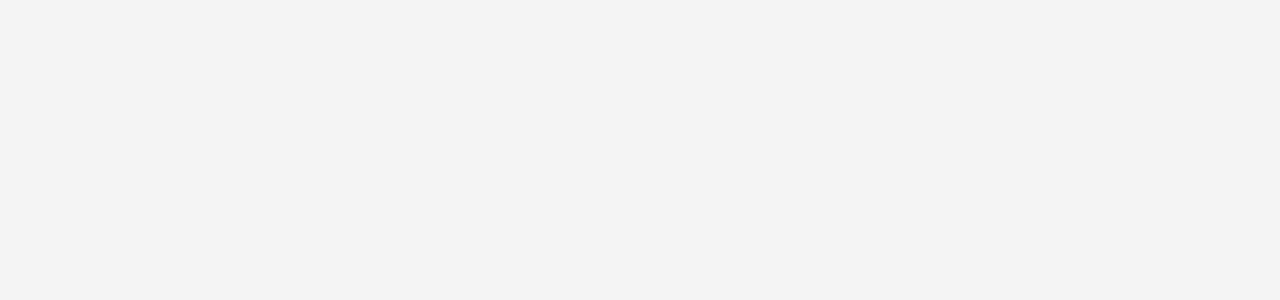
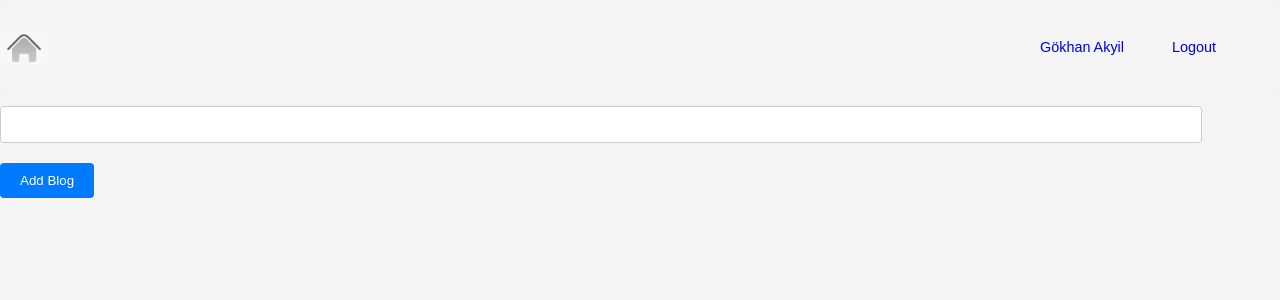
Before and after one commit to akyil88/my-blog-app-capstone, a React (Vite) app in the folder frontend/: page /create in a window 1280 px wide. Before the commit this address had no page. Shown: the top 300 px of the page. Built offline with nearby package versions, Linux system fonts and the light colour scheme.

Commit message:
Header and createpage created with styling

```diff
--- a/frontend/src/App.tsx
+++ b/frontend/src/App.tsx
@@ -1,5 +1,7 @@
 import {BrowserRouter as Router, Routes, Route} from "react-router-dom";
 import Homepage from "./HomePage/HomePage.tsx";
+import BlogCreatePage from "./BlogCreatePage/BlogCreatePage.tsx";
+
 
 function App() {
 
@@ -7,6 +9,10 @@ function App() {
     return (
         <Routes>
             <Route path="/" element={<Homepage/>}/>
+            <Route path="create" element={<BlogCreatePage/>}/>
+
+
+
         </Routes>
     )
 }
--- a/frontend/src/BlogCreate/BlogCreate.ts
+++ b/frontend/src/BlogCreatePage/BlogCreatePage.ts
@@ -1,4 +1,4 @@
-export type BlogCreate = {
+export type BlogCreatePage = {
     title: string,
     description:string,
 }
--- a/frontend/src/BlogCreate/BlogCreate.tsx
+++ b/frontend/src/BlogCreatePage/BlogCreatePage.tsx
@@ -1,6 +1,7 @@
 import React, { useState } from "react";
 import axios from "axios";
 import { Blog } from '../BlogCard/Blog.ts';
+import Header from "../Header/Header.tsx";
 
 type Props = {
     onBlogSaved: () => void;
@@ -21,12 +22,13 @@ const CreateBlog: React.FC<Props> = ({ onBlogSaved }) => {
                 title: text,
             } as Blog)
             .then(() => {
-                onBlogSaved(); // Nach dem Speichern Blogs neu laden
+                onBlogSaved();
             });
     }
 
     return (
         <div className="input-container">
+            <Header />
             <input type="text" value={text} onChange={changeText} />
             <button onClick={saveBlog}>Add Blog</button>
         </div>
--- a/frontend/src/Header/Header.css
+++ b/frontend/src/Header/Header.css
@@ -1,34 +1,7 @@
-
-:root {
-    --color-primaary: #6f6af8;
-    --color-bg: hwb(240 95% 0%);
-    --container-width-lg: 84%;
-    --color-white:#fff;
+.nav_logo {
+    width: 3rem;
+    display: block;
 }
-
-* {
-    margin: 0;
-    padding: 0;
-    border: 0;
-    outline: 0;
-    box-sizing: border-box;
-
-}
-
-
-body {
-    font-family: sans-serif;
-    background: var(--color-bg);
-    font-size: 0.9rem;
-    line-height: 1.6;
-}
-
-
-a {
-    text-decoration: none;
-}
-
-
 
 img {
     display: block;
@@ -36,81 +9,53 @@ img {
     width: 100%;
 }
 
+* {
+    margin: 0;
+    padding: 0;
 
-.nav_logo {
-    width: 3rem;
-    display: block;
 
 }
 
 
+body {
+    font-family: sans-serif;
+    font-size: 0.9rem;
+    line-height: 1.6;
+}
+
+a {
+    text-decoration: none;
+}
+
 ul {
+
     list-style: none;
 }
 
 nav {
     width: 100vw;
-    height: 5rem;
+    height: 6rem;
     display: grid;
-    place-items: center;
-    background: rgba(255, 255, 255, 0.5);
-    position: fixed;
+    place-items: flex-start;
+    position: initial;
     top: 0;
     left: 0;
-    z-index: 9;
-    border-bottom: 4px solid var(--color-bg);
+    z-index: 1;
+    border-bottom: 4px;
     backdrop-filter: blur(20px);
 }
 
 .nav_container {
-    position: relative;
     display: flex;
     justify-content: space-between;
     align-items: center;
     height: 100%;
+    width: 95%;
 
 }
 
 .nav_menu {
-    position: absolute;
-    top: 5rem;
-    flex-direction: column;
-    right: 0;
-    gap: 0;
+    display: flex;
+    align-items: center;
+    gap: 3rem;
 }
-
-.nav_menu li {
-    width: 100%;
-    box-shadow: -2rem 4rem 4rem rgba(0, 0, 0, 0.26);
-    animation: dropDown 500ms
-}
-
-@keyframes dropDown  {
-
-    to {
-        opacity: 1;
-        transform: rotateX(0)
-     }
-    }
-
-.nav_menu li:nth-child(2){
-    animation-delay: 300ms;
-}
-
-
-.nav_menu li a {
-    display: block;
-    background:var(--color-white);
-    padding: 0.85rem 2.5rem;
-}
-.nav_toggle-btn {
-    display: inline-block;
-    background: transparent;
-    font-size: 1.5rem;
-    cursor: pointer;
-}
-
-
-.container {
-    width: var(--container-width-lg);
-}
--- a/frontend/src/Header/Header.tsx
+++ b/frontend/src/Header/Header.tsx
@@ -1,39 +1,28 @@
-import {Link} from "react-router-dom";
 import "../Header/Header.css";
 import HomeButtonLogo from "../Images/Homebutton.png";
-import  {useState} from "react";
-import {AiOutlineClose} from "react-icons/ai";
-import {FaBars} from "react-icons/fa";
+import {Link} from "react-router-dom";
 
+type HeaderProps = {
+    onCreateBlog?: () => void; // Optional, da nicht immer benötigt
+};
 
-function Header() {
-
-    const [isNavShowing, setIsNavShowing] = useState(window.innerWidth > 800 ? true : false);
-
-    const closeNavHandler = () => {
-       if(window.innerWidth < 800) {
-           setIsNavShowing(false);
-       } else {
-           setIsNavShowing(true)
-       }
-    }
+const Header: React.FC<HeaderProps> = ({onCreateBlog}) => {
     return (
         <nav>
             <div className="container nav_container">
-            <Link to="/" className="nav_logo" onClick={closeNavHandler}><img src={HomeButtonLogo} alt="Navbar Logo"/></Link>
-
-                {isNavShowing && <ul className="nav_menu">
-                <li><Link to="/profile" onClick={closeNavHandler}>Gökhan Akyil</Link></li>
-                <li><Link to="/create" onClick={closeNavHandler}>Create Post</Link></li>
-                <li><Link to="/logout" onClick={closeNavHandler}>Logout</Link></li>
-            </ul>}
-            <button className="nav_toggle-btn" onClick={() => setIsNavShowing(!isNavShowing)}>
-                {isNavShowing ? <AiOutlineClose/>: <FaBars/>}
-            </button>
-
+                <Link to="/" className="nav_logo">
+                    <img src={HomeButtonLogo} alt="Navbar Logo"/>
+                </Link>
+                <ul className="nav_menu">
+                    <li><Link to="/profile">Gökhan Akyil</Link></li>
+                    {onCreateBlog && (
+                        <li><Link to="/create" onClick={onCreateBlog}>Create Post</Link></li>
+                    )}
+                    <li><Link to="/logout">Logout</Link></li>
+                </ul>
             </div>
         </nav>
-    )
-}
+    );
+};
 
 export default Header;
--- a/frontend/src/HomePage/HomePage.tsx
+++ b/frontend/src/HomePage/HomePage.tsx
@@ -2,9 +2,8 @@ import React, { useEffect, useState } from "react";
 import axios from "axios";
 import { Blog } from "../BlogCard/Blog.ts";
 import BlogCard from "../BlogCard/BlogCard.tsx";
-import Header from "../Header/Header.tsx"; // Annahme: Header-Komponente wurde bereits erstellt
+import Header from "../Header/Header.tsx";
 
-import CreateBlog from "../BlogCreate/BlogCreate.tsx"; // Annahme: Pfad zur CreateBlog-Komponente
 
 const Homepage: React.FC = () => {
     const [blogs, setBlogs] = useState<Blog[]>([]);
@@ -20,18 +19,18 @@ const Homepage: React.FC = () => {
     }
 
     function handleCreateBlog(): void {
-        // Hier könntest du zur CreateBlog-Seite navigieren oder die CreateBlog-Komponente anzeigen lassen
+
         console.log("Navigating to create blog page...");
     }
-
+// @ts-ignore
     function handleBlogSaved(): void {
-        fetchBlogs(); // Nach dem Speichern eines Blogs die Liste aktualisieren
+        fetchBlogs();
     }
 
     return (
         <div className="homepage">
             <Header onCreateBlog={handleCreateBlog} />
-            <CreateBlog onBlogSaved={handleBlogSaved} />
+
             <div className="blog-list">
                 {blogs.map((blog) => (
                     <BlogCard
```
Also changed, not shown: frontend/src/BlogCreatePage/BlogCreatePage.css (added).
